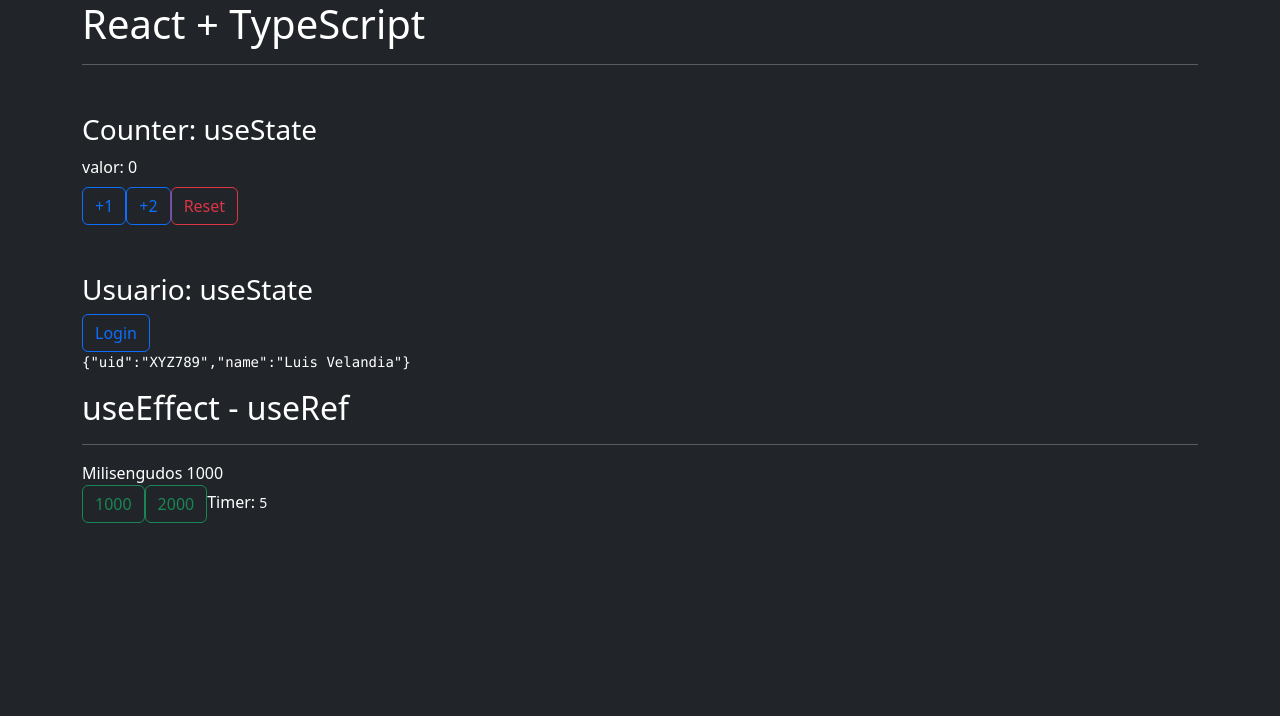
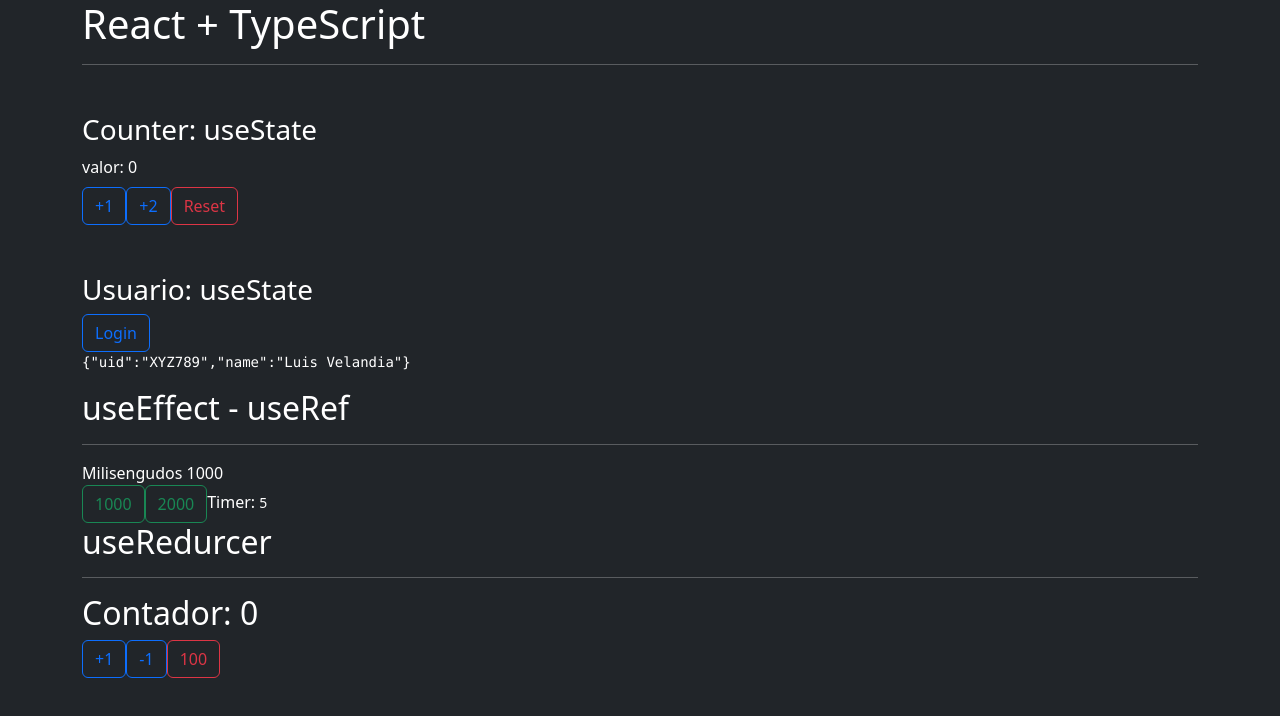
Before and after one commit to luismedellin/react-with-ts, a React (Create React App) app: page / in a window 1280 px wide. Shown: the top 716 px of the page. Built offline with nearby package versions, Linux system fonts and the light colour scheme.

Commit message:
useReducer

```diff
--- a/src/App.tsx
+++ b/src/App.tsx
@@ -1,3 +1,4 @@
+import { ContadorRed } from "./components/ContadorRed";
 import { Counter } from "./components/Counter";
 import { TimerPadre } from "./components/TimerPadre";
 import { Usuario } from "./components/Usuario";
@@ -14,6 +15,10 @@
       <hr />
 
       <TimerPadre />
+
+      <h2>useRedurcer</h2>
+      <hr />
+      <ContadorRed />
     </>
   );
 }
--- /dev/null
+++ b/src/components/ContadorRed.tsx
@@ -0,0 +1,56 @@
+import { useReducer } from 'react'
+
+const initialState = {
+  contador: 0,
+}
+
+type ActionType =
+  | { type: 'incrementar' }
+  | { type: 'decrementar' }
+  | { type: 'custom', payload: number };
+
+const contadorReducer = (state: typeof initialState, action: ActionType) => {
+  switch (action.type) {
+    case 'incrementar':
+        return {
+          ...state,
+          contador: state.contador + 1
+        }
+    case 'decrementar':
+      return {
+        ...state,
+        contador: state.contador -1
+      }
+    case 'custom':
+      return {
+        ...state,
+        contador: action.payload
+      }
+
+    default:
+      return state;
+  }
+}
+
+export const ContadorRed = () => {
+
+  const [{ contador }, dispatch] = useReducer(contadorReducer, initialState);
+
+  return (
+    <>
+        <h2>Contador: { contador }</h2>
+        <button className="btn btn-outline-primary"
+                onClick={ () => dispatch({type: 'incrementar'}) }>
+          +1
+        </button>
+        <button className="btn btn-outline-primary"
+                onClick={ () => dispatch({type: 'decrementar'}) }>
+          -1
+        </button>
+        <button className="btn btn-outline-danger"
+                onClick={ () => dispatch({type: 'custom', payload: 100}) }>
+          100
+        </button>
+    </>
+  )
+}
```
